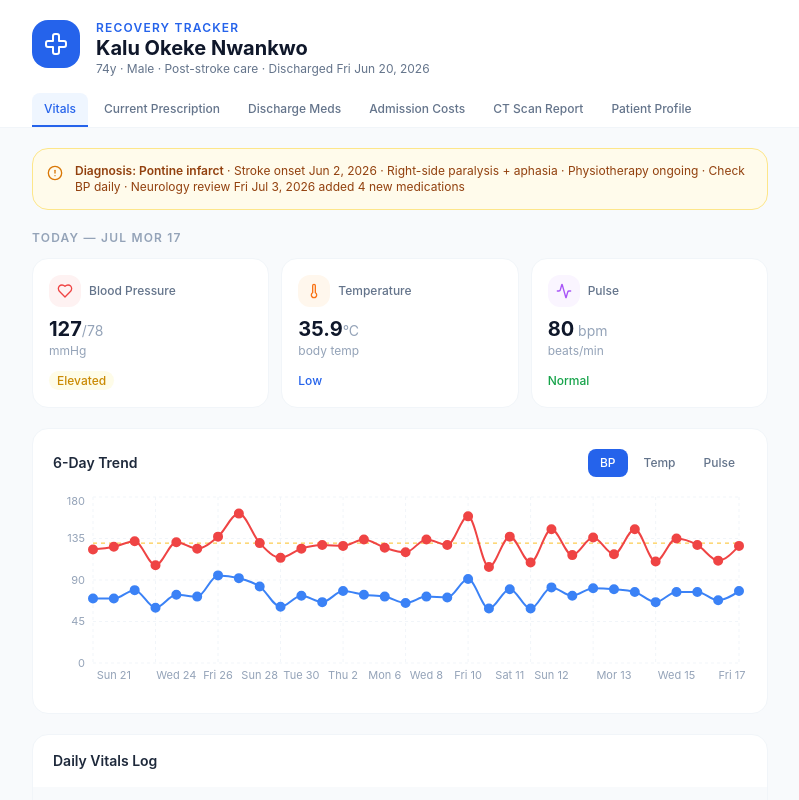
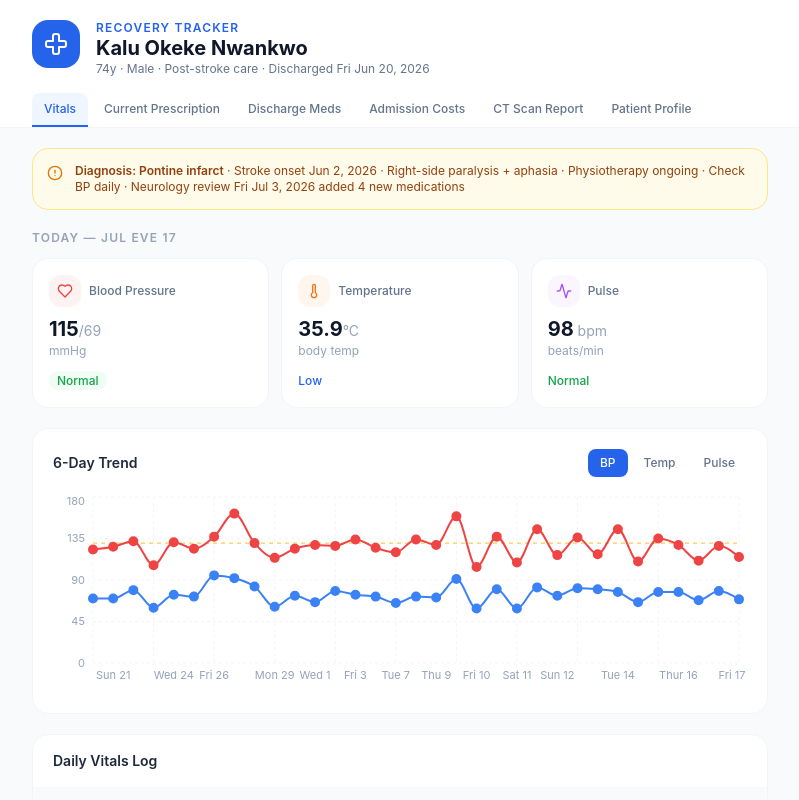
Before and after one commit to kbn4191/kalu-health-tracker, a Next.js app: page / in a window 1280 px wide. Shown: the top 800 px of the page, without its empty margins (240-1039 px from the left). Built offline with nearby package versions, Linux system fonts and the light colour scheme.

Commit message:
Jul Eve 17

```diff
--- a/app/page.tsx
+++ b/app/page.tsx
@@ -161,6 +161,14 @@ const vitals = [
     sys: 127,
     dia: 78,
     pulse: 80,
+  },
+  {
+    day: "Fri  17",
+    date: "Jul Eve 17",
+    temp: 35.9,
+    sys: 115,
+    dia: 69,
+    pulse: 98,
   },
 ];
 
```
